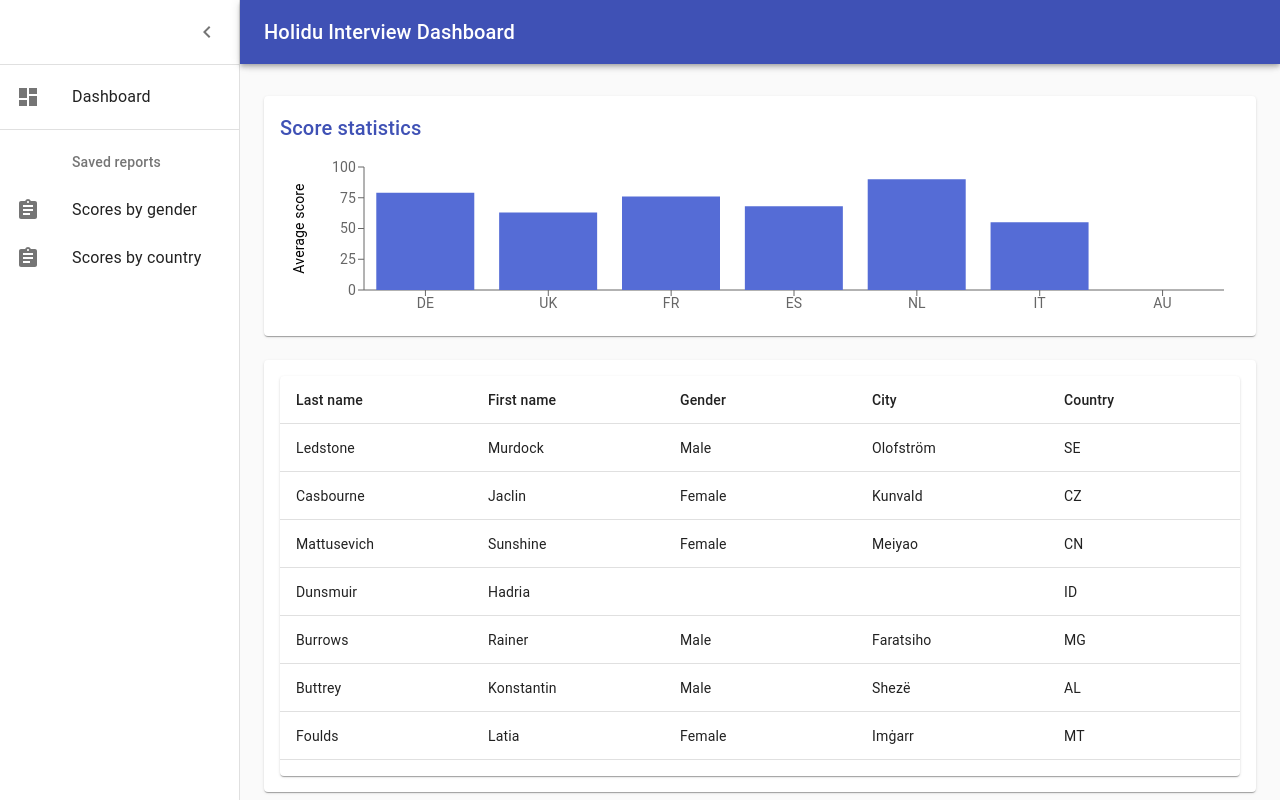
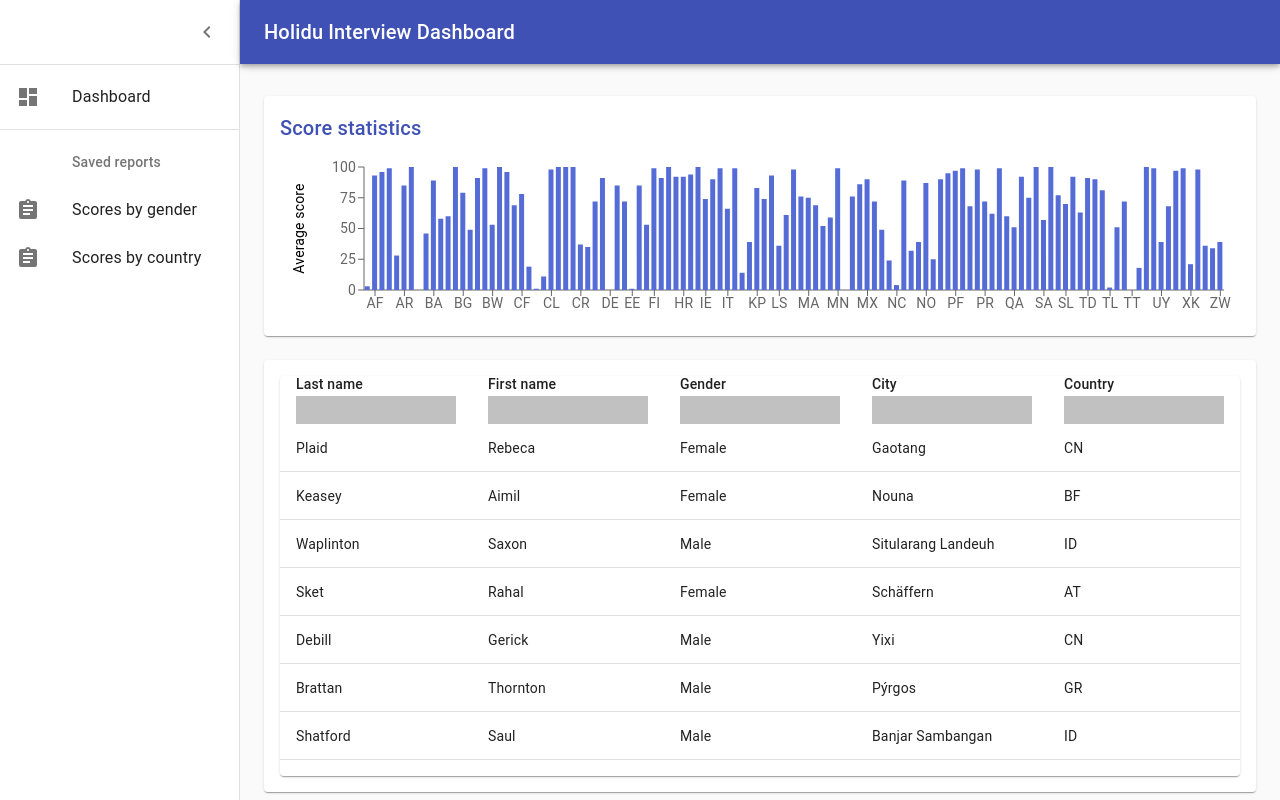
Before and after one commit to josuevalrob/fetchData, a React (Create React App) app: page / in a window 1280 px wide. Built offline with nearby package versions, Linux system fonts and the light colour scheme.

Commit message:
matching charts

```diff
--- a/src/Chart.js
+++ b/src/Chart.js
@@ -2,22 +2,11 @@ import React from 'react';
 import { BarChart, Bar, XAxis, YAxis, Label, ResponsiveContainer } from 'recharts';
 import Title from './Title';
 
-// Generate Data
-function createData(country, score) {
-  return { country, score };
-}
-
-const data = [
-  createData('DE', 79),
-  createData('UK', 63),
-  createData('FR', 76),
-  createData('ES', 68),
-  createData('NL', 90),
-  createData('IT', 55),
-  createData('AU', undefined),
-];
-
-export default function Chart() {
+export default function Chart({rows}) {
+  const [data, setData] = React.useState([])
+  React.useEffect(()=>{
+    setData(removeDuplicatesAndKeepMax(rows))
+  }, [rows])
   return (
     <React.Fragment>
       <Title>Score statistics</Title>
@@ -43,3 +32,11 @@ export default function Chart() {
     </React.Fragment>
   );
 }
+
+const removeDuplicatesAndKeepMax = (rows) =>
+	rows
+	.sort((a,b) => b.score - a.score) //just keep the highst value
+	.filter((v,i,a) => //filter repetitive countries
+		a.findIndex(t => (t.country === v.country))===i)
+	.sort((a,b) => //order by country name, just for make it more dinamic
+		(a.country > b.country) ? 1 : ((b.country > a.country) ? -1 : 0))
--- a/src/Dashboard.js
+++ b/src/Dashboard.js
@@ -85,7 +85,7 @@ export default function Dashboard() {
             {/* Chart */}
             <Grid item xs={12}>
               <Paper className={fixedHeightPaper}>
-                <Chart />
+                <Chart rows={data} />
               </Paper>
             </Grid>
             {/* Recent scores */}
--- a/src/ScoreTable.js
+++ b/src/ScoreTable.js
@@ -1,15 +1,16 @@
 
-import React from 'react';
+import React, {useState, useEffect} from 'react';
 import Paper from '@material-ui/core/Paper';
 import CircularProgress from '@material-ui/core/CircularProgress';
 import VirtualizedTable from './VirtualizedTable' //presentation 🎨
 import {orderBy} from 'lodash'
 export default function ReactVirtualizedTable({rows}) { //logic 🧠
-  const [list, setList] = React.useState([])
-  const [sorts, setSort] = React.useState({sortBy:'', sortDirection:''})
-  React.useEffect(()=>setList(rows), [rows])
+  const [list, setList] = useState([])
+  const [sorts, setSort] = useState({sortBy:'', sortDirection:''})
+  const [word, setWord] = useState("")
 
-  React.useEffect(()=>{
+  useEffect(()=>setList(rows), [rows])
+  useEffect(()=>{
     const {sortBy, sortDirection} = sorts
     setList(list => orderBy(list, sortBy, sortDirection.toLowerCase()))
   }, [sorts])
@@ -22,6 +23,7 @@ export default function ReactVirtualizedTable({rows}) { //logic 🧠
             rowGetter={({ index }) => list[index]}
             sort={({sortBy, sortDirection}) => setSort({sortBy, sortDirection})}
             sortBy={sorts.sortBy}
+            sortDirection={sorts.sortDirection}
             columns={[
               {
                 label: 'Last name',
--- a/src/VirtualizedTable.js
+++ b/src/VirtualizedTable.js
@@ -6,6 +6,7 @@ import { withStyles } from '@material-ui/core/styles';
 import TableCell from '@material-ui/core/TableCell';
 import { AutoSizer, Column, Table } from 'react-virtualized';
 import styles from './scoretable.styles'
+import Input from '@material-ui/core/Input';
 
 class MuiVirtualizedTable extends React.PureComponent {
   static defaultProps = {
@@ -46,10 +47,11 @@ class MuiVirtualizedTable extends React.PureComponent {
         component="div"
         className={clsx(classes.tableCell, classes.flexContainer, classes.noClick)}
         variant="head"
-        style={{ height: headerHeight }}
+        style={{ height: 'auto', display:'flex', flexWrap: 'wrap'}}
         align={columns[columnIndex].numeric || false ? 'right' : 'left'}
       >
         <span>{label}</span>
+        <Input defaultValue={''} variant="filled" style={{background:'#c1c1c1'}}/>
       </TableCell>
     );
   };
@@ -58,8 +60,7 @@ class MuiVirtualizedTable extends React.PureComponent {
     const { classes, columns, rowHeight, headerHeight, ...tableProps } = this.props;
     return (
       <AutoSizer>
-        {({ height, width }) => {
-          return (
+        {({ height, width }) => (
           <Table
             height={height}
             width={width}
@@ -88,7 +89,7 @@ class MuiVirtualizedTable extends React.PureComponent {
               )
             )}
           </Table>
-        )}}
+        )}
       </AutoSizer>
     );
   }
```
